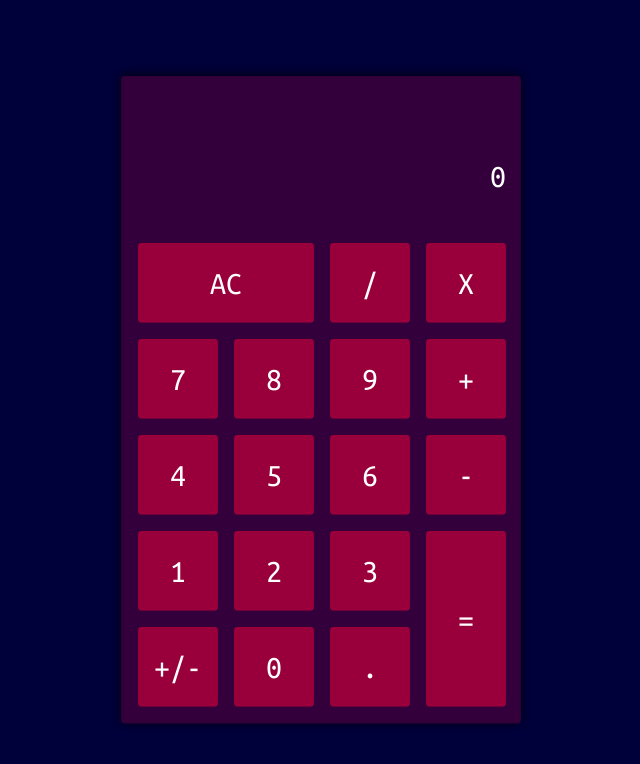
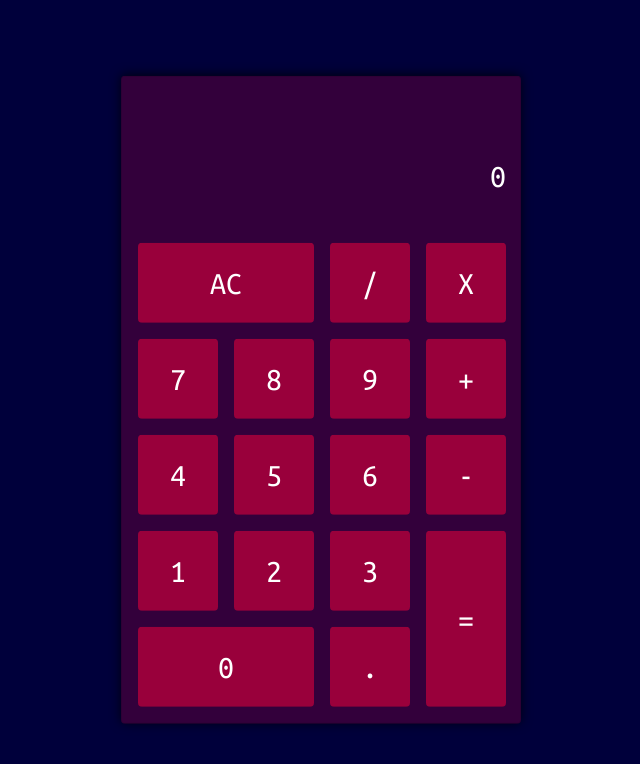
Before and after one commit to DavidGCC/react-calculator, a React (Create React App) app: page / in a window 1280 px wide. Shown: the top 764 px of the page, without its empty margins (319-959 px from the left). Built offline with nearby package versions, Linux system fonts and the light colour scheme.

Commit message:
removed separate sign operator

```diff
--- a/src/index.jsx
+++ b/src/index.jsx
@@ -32,8 +32,6 @@ const replaceOperator = (str, operator) => {
     }
 };
 
-const calculateString = (str) => {};
-
 const CalculatorButton = ({ children, id, handleClick, ...props }) => (
     <button type="button" id={id} {...props} onClick={handleClick}>
         {children}
@@ -54,16 +52,17 @@ const App = () => {
     const [currentOperator, setCurrentOperator] = React.useState();
     const [lastKey, setLastKey] = React.useState("");
     const [evaluated, setEvaluated] = React.useState("");
+    const [currentSign, setCurrentSign] = React.useState("pos");
 
     React.useEffect(() => {
         setFormula((prevFormula) => {
-            if (isOperator(lastKey)) {
+            if (isOperator(lastKey) && lastKey !== "-") {
                 return replaceOperator(prevFormula, lastKey);
             } else {
                 return prevFormula.replace(/([-+/*])0$|^0/, "$1") + lastKey;
             }
         });
-    }, [lastKey, currentValue]);
+    }, [lastKey, currentValue, currentSign]);
 
     const handleNumberClick = ({ target }) => {
         setLastKey(target.value);
@@ -99,6 +98,7 @@ const App = () => {
         setPreviousValue("");
         setFormula("");
         setLastKey("");
+        setCurrentSign("pos");
     };
 
     const handleEqualsClick = ({ target }) => {
@@ -217,13 +217,6 @@ const App = () => {
             </CalculatorButton>
 
             <CalculatorButton
-                id="sign"
-                handleClick={handleClick}
-                value={"sign"}
-                className="button btn">
-                +/-
-            </CalculatorButton>
-            <CalculatorButton
                 id="zero"
                 handleClick={handleNumberClick}
                 value={0}
--- a/src/index.scss
+++ b/src/index.scss
@@ -7,7 +7,7 @@ $theme: (
 );
 
 $button-ids: display, clear, division, multiply, seven, eight, nine, add, four,
-    five, six, subtract, one, two, three, equal, sign, zero, decimal, equals;
+    five, six, subtract, one, two, three, equal, zero, decimal, equals;
 
 * {
     box-sizing: border-box;
@@ -49,7 +49,7 @@ body {
         "seven eight nine add"
         "four five six subtract"
         "one two three equals"
-        "sign zero decimal equals";
+        "zero zero decimal equals";
 
     @each $id in $button-ids {
         @if $id == clear {
```
